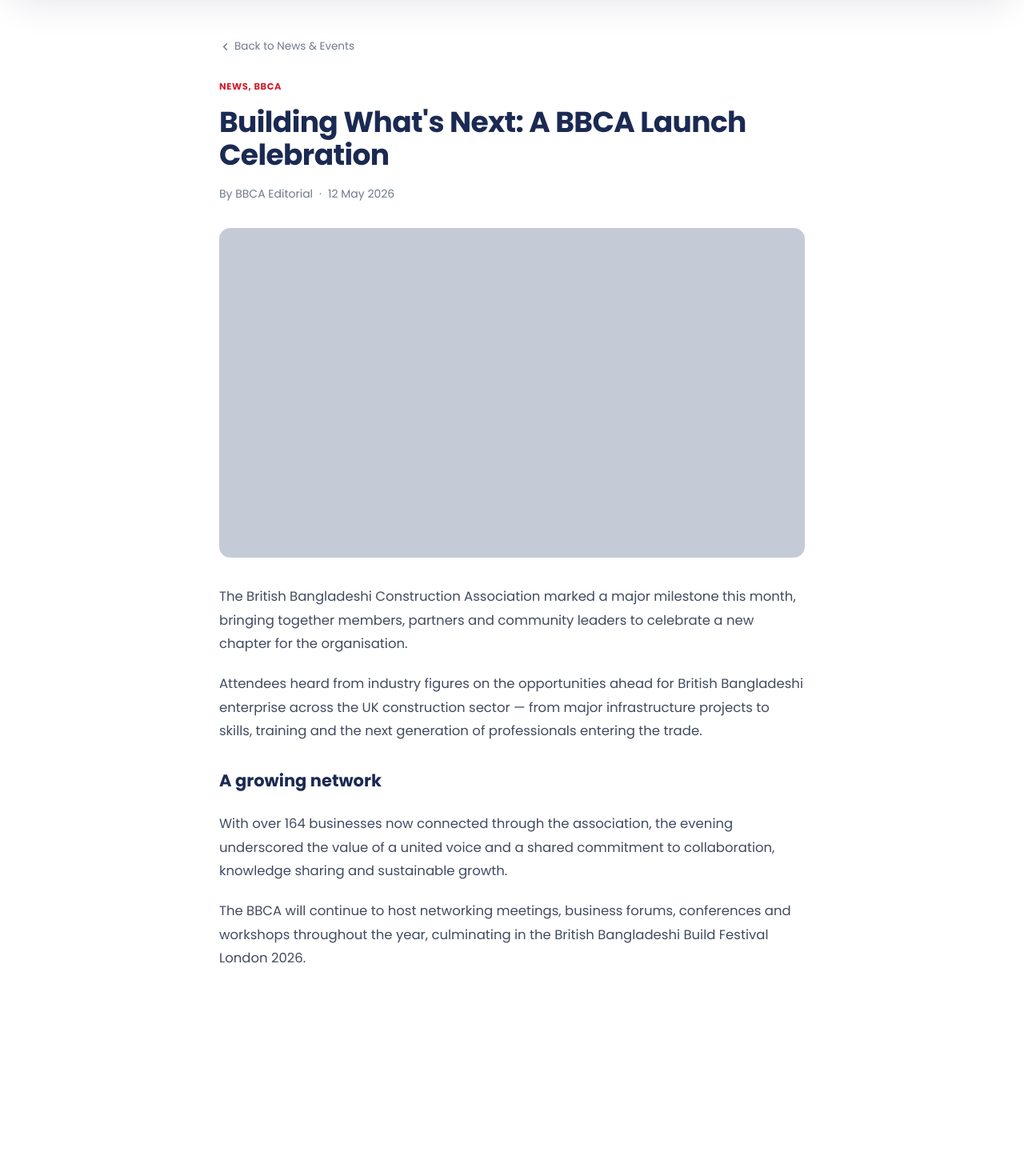
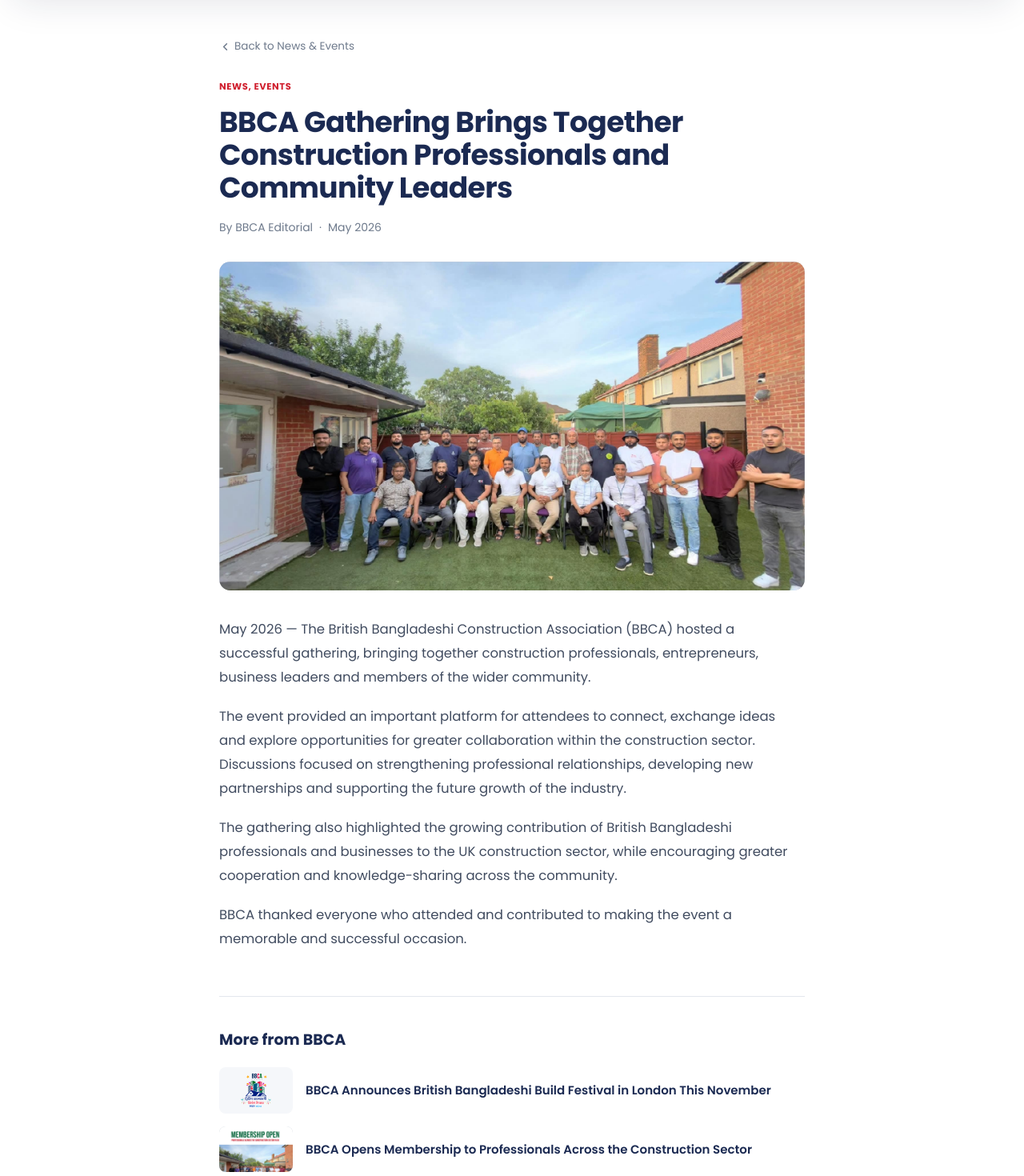
Before and after one commit to CDCHousing/bbca, a Next.js app: page /news/bbca-gathering-construction-professionals in a window 1280 px wide. Shown: the part 120-1590 px from the top of the page at 80% size. Built offline with nearby package versions, Linux system fonts and the light colour scheme.

Commit message:
news added

```diff
--- a/src/app/(public)/news/[slug]/page.tsx
+++ b/src/app/(public)/news/[slug]/page.tsx
@@ -1,11 +1,47 @@
+import Image from "next/image";
 import Link from "next/link";
+import { notFound } from "next/navigation";
 import { ChevronLeft } from "lucide-react";
+import type { Metadata } from "next";
+import { ARTICLES, getArticle, isSvg } from "@/lib/news";
 
 export function generateStaticParams() {
-  return [{ slug: "bbca-launch" }];
+  return ARTICLES.map((article) => ({ slug: article.slug }));
 }
 
-export default function ArticlePage() {
+export async function generateMetadata({
+  params,
+}: {
+  params: Promise<{ slug: string }>;
+}): Promise<Metadata> {
+  const { slug } = await params;
+  const article = getArticle(slug);
+
+  if (!article) return { title: "Not Found | BBCA" };
+
+  return {
+    title: `${article.title} | BBCA`,
+    description: article.excerpt,
+    openGraph: {
+      title: article.title,
+      description: article.excerpt,
+      images: [article.image],
+    },
+  };
+}
+
+export default async function ArticlePage({
+  params,
+}: {
+  params: Promise<{ slug: string }>;
+}) {
+  const { slug } = await params;
+  const article = getArticle(slug);
+
+  if (!article) notFound();
+
+  const isContain = article.imageFit === "contain";
+
   return (
     <section className="bg-white py-14" style={{ paddingBottom: "80px" }}>
       <div className="max-w-[780px] mx-auto px-6">
@@ -24,10 +60,9 @@
           className="font-bold uppercase text-[#D0202F] mb-[14px]"
           style={{ fontSize: "11.5px", letterSpacing: "0.6px" }}
         >
-          NEWS, BBCA
+          {article.category}
         </p>
 
-        {/* H1 */}
         <h1
           className="font-bold text-[#1B2A52] mb-[18px]"
           style={{
@@ -36,60 +71,93 @@
             lineHeight: "1.15",
           }}
         >
-          Building What&#39;s Next: A BBCA Launch Celebration
+          {article.title}
         </h1>
 
         {/* Meta */}
-        <p
-          className="text-[#6E7A8C] mb-8"
-          style={{ fontSize: "14px" }}
-        >
+        <p className="text-[#6E7A8C] mb-8" style={{ fontSize: "14px" }}>
           By BBCA Editorial
-          <span className="mx-2 select-none" aria-hidden="true">·</span>
-          12 May 2026
+          <span className="mx-2 select-none" aria-hidden="true">
+            ·
+          </span>
+          {article.date}
         </p>
 
-        {/* Hero image placeholder */}
+        {/* Hero image */}
         <div
-          className="w-full rounded-[14px] bg-[#c4cbd6] mb-[34px]"
+          className={`relative w-full rounded-[14px] overflow-hidden mb-[34px] ${
+            isContain ? "bg-[#F5F7FA]" : "bg-[#c4cbd6]"
+          }`}
           style={{ aspectRatio: "16 / 9" }}
-        />
+        >
+          <Image
+            src={article.image}
+            alt={article.title}
+            fill
+            priority
+            unoptimized={isSvg(article.image)}
+            sizes="(max-width: 820px) 100vw, 780px"
+            className={isContain ? "object-contain p-8" : "object-cover"}
+          />
+        </div>
 
         {/* Article body */}
         <div
           className="flex flex-col text-[#414C60]"
           style={{ fontSize: "16.5px", lineHeight: "1.8", gap: "20px" }}
         >
-          <p>
-            The British Bangladeshi Construction Association marked a major milestone this month,
-            bringing together members, partners and community leaders to celebrate a new chapter
-            for the organisation.
-          </p>
+          {article.body.map((paragraph) => (
+            <p key={paragraph.slice(0, 40)}>{paragraph}</p>
+          ))}
+        </div>
 
-          <p>
-            Attendees heard from industry figures on the opportunities ahead for British Bangladeshi
-            enterprise across the UK construction sector — from major infrastructure projects to
-            skills, training and the next generation of professionals entering the trade.
-          </p>
-
-          <h3
-            className="font-bold text-[#1B2A52] mt-2"
-            style={{ fontSize: "21px" }}
+        {/* Next articles */}
+        <div className="mt-14 pt-10 border-t border-[#E3E7ED]">
+          <h2
+            className="font-bold text-[#1B2A52] mb-5"
+            style={{ fontSize: "19px" }}
           >
-            A growing network
-          </h3>
-
-          <p>
-            With over 164 businesses now connected through the association, the evening underscored
-            the value of a united voice and a shared commitment to collaboration, knowledge sharing
-            and sustainable growth.
-          </p>
-
-          <p>
-            The BBCA will continue to host networking meetings, business forums, conferences and
-            workshops throughout the year, culminating in the British Bangladeshi Build Festival
-            London 2026.
-          </p>
+            More from BBCA
+          </h2>
+          <div className="flex flex-col gap-4">
+            {ARTICLES.filter((other) => other.slug !== article.slug).map(
+              (other) => (
+                <Link
+                  key={other.slug}
+                  href={`/news/${other.slug}`}
+                  className="group flex items-center gap-4"
+                >
+                  <div
+                    className={`relative w-[92px] shrink-0 rounded-lg overflow-hidden ${
+                      other.imageFit === "contain"
+                        ? "bg-[#F5F7FA]"
+                        : "bg-[#c4cbd6]"
+                    }`}
+                    style={{ aspectRatio: "16 / 10" }}
+                  >
+                    <Image
+                      src={other.image}
+                      alt={other.title}
+                      fill
+                      unoptimized={isSvg(other.image)}
+                      sizes="92px"
+                      className={
+                        other.imageFit === "contain"
+                          ? "object-contain p-2"
+                          : "object-cover"
+                      }
+                    />
+                  </div>
+                  <span
+                    className="font-semibold text-[#1B2A52] group-hover:text-[#D0202F] transition-colors"
+                    style={{ fontSize: "15px", lineHeight: "1.4" }}
+                  >
+                    {other.title}
+                  </span>
+                </Link>
+              )
+            )}
+          </div>
         </div>
       </div>
     </section>
--- a/src/app/(public)/news/page.tsx
+++ b/src/app/(public)/news/page.tsx
@@ -1,45 +1,14 @@
+import Image from "next/image";
 import Link from "next/link";
 import { ChevronRight } from "lucide-react";
 import PageHero from "@/components/PageHero";
+import { ARTICLES, isSvg, type Article } from "@/lib/news";
 
-interface Article {
-  slug: string;
-  category: string;
-  title: string;
-}
-
-const ARTICLES: Article[] = [
-  {
-    slug: "bbca-launch",
-    category: "NEWS, BBCA",
-    title: "Building What's Next: A BBCA Launch Celebration in London",
-  },
-  {
-    slug: "presidents-update",
-    category: "NEWS, INTERVIEW",
-    title: "President's update: We're building momentum across the sector",
-  },
-  {
-    slug: "skills-training-partnership",
-    category: "NEWS, PRESS RELEASE",
-    title: "Skills & training partnership announced for 2026 cohort",
-  },
-  {
-    slug: "business-forum-spring",
-    category: "NEWS, EVENTS",
-    title: "BBCA Business Forum brings members together this spring",
-  },
-  {
-    slug: "celebrating-achievement",
-    category: "NEWS, COMMUNITY",
-    title: "Celebrating British Bangladeshi achievement in construction",
-  },
-  {
-    slug: "build-festival-2026",
-    category: "NEWS, PRESS RELEASE",
-    title: "British Bangladeshi Build Festival London 2026 confirmed",
-  },
-];
+export const metadata = {
+  title: "News & Insights | BBCA",
+  description:
+    "News, events and press releases from the British Bangladeshi Construction Association.",
+};
 
 export default function NewsPage() {
   return (
@@ -60,16 +29,32 @@
 }
 
 function ArticleCard({ article }: { article: Article }) {
+  const isContain = article.imageFit === "contain";
+
   return (
     <Link
       href={`/news/${article.slug}`}
       className="group flex flex-col rounded-[14px] border border-[#E3E7ED] overflow-hidden transition-all duration-200 hover:shadow-lg hover:border-transparent"
     >
-      {/* Image placeholder — 16:10 aspect */}
       <div
-        className="w-full bg-[#c4cbd6] shrink-0"
+        className={`relative w-full shrink-0 overflow-hidden ${
+          isContain ? "bg-[#F5F7FA]" : "bg-[#c4cbd6]"
+        }`}
         style={{ aspectRatio: "16 / 10" }}
-      />
+      >
+        <Image
+          src={article.image}
+          alt={article.title}
+          fill
+          unoptimized={isSvg(article.image)}
+          sizes="(max-width: 768px) 100vw, (max-width: 1024px) 50vw, 360px"
+          className={
+            isContain
+              ? "object-contain p-5"
+              : "object-cover transition-transform duration-500 group-hover:scale-105"
+          }
+        />
+      </div>
 
       {/* Body */}
       <div style={{ padding: "20px 20px 24px" }}>
@@ -81,11 +66,18 @@
         </p>
 
         <h2
-          className="font-bold text-[#1B2A52] mb-[14px]"
+          className="font-bold text-[#1B2A52] mb-[10px]"
           style={{ fontSize: "16.5px", lineHeight: "1.35" }}
         >
           {article.title}
         </h2>
+
+        <p
+          className="text-[#6E7A8C] mb-[14px]"
+          style={{ fontSize: "13.5px", lineHeight: "1.6" }}
+        >
+          {article.excerpt}
+        </p>
 
         <span
           className="inline-flex items-center gap-1 font-semibold text-[#D0202F] transition-gap duration-150"
--- a/src/app/(public)/page.tsx
+++ b/src/app/(public)/page.tsx
@@ -4,6 +4,7 @@
 import AnimatedButton from "@/components/AnimatedButton";
 import HomeAnimations from "@/components/HomeAnimations";
 import CarouselSection from "@/components/CarouselSection";
+import { ARTICLES, isSvg } from "@/lib/news";
 
 const STATS = [
   { num: "164+", val: 164, suffix: "+", label: "Businesses Connected", color: "#0A7D3E" },
@@ -28,11 +29,6 @@
   },
 ];
 
-const NEWS_PREVIEW = [
-  { title: "BBCA Meetup — May 2026" },
-  { title: "BBCA Business Forum — May 2026" },
-  { title: "BBCA Members Networking Evening" },
-];
 
 
 export default function HomePage() {
@@ -182,11 +178,28 @@
           <h2 className="gsap-fade-up text-[30px] font-bold text-[#1B2A52] tracking-tight text-center mb-11">
             News &amp; Events
           </h2>
-          <div className="gsap-stagger grid grid-cols-3 gap-6 mb-5">
-            {NEWS_PREVIEW.map((n) => (
-              <Link key={n.title} href="/news" className="block group">
-                <div className="aspect-[16/10] rounded-xl overflow-hidden bg-[#c4cbd6] mb-3.5" />
-                <div className="text-[15px] font-semibold text-[#1B2A52] group-hover:text-[#D0202F] transition-colors">
+          <div className="gsap-stagger grid grid-cols-1 sm:grid-cols-2 lg:grid-cols-3 gap-6 mb-5">
+            {ARTICLES.map((n) => (
+              <Link key={n.slug} href={`/news/${n.slug}`} className="block group">
+                <div
+                  className={`relative aspect-[16/10] rounded-xl overflow-hidden mb-3.5 ${
+                    n.imageFit === "contain" ? "bg-white" : "bg-[#c4cbd6]"
+                  }`}
+                >
+                  <Image
+                    src={n.image}
+                    alt={n.title}
+                    fill
+                    unoptimized={isSvg(n.image)}
+                    sizes="(max-width: 640px) 100vw, (max-width: 1024px) 50vw, 360px"
+                    className={
+                      n.imageFit === "contain"
+                        ? "object-contain p-4"
+                        : "object-cover transition-transform duration-500 group-hover:scale-105"
+                    }
+                  />
+                </div>
+                <div className="text-[15px] font-semibold text-[#1B2A52] group-hover:text-[#D0202F] transition-colors leading-snug">
                   {n.title}
                 </div>
               </Link>
--- /dev/null
+++ b/src/lib/news.ts
@@ -0,0 +1,89 @@
+/**
+ * Hardcoded News & Events content.
+ *
+ * The `News` table and `/admin/news` CRUD already exist, but the launch content
+ * is authored here so the site can go live before the admin panel is populated.
+ * Swap these reads for `prisma.news.findMany()` once real articles are entered.
+ */
+export interface Article {
+  slug: string;
+  category: string;
+  title: string;
+  /** Display string only — these are month-level dates, not full timestamps. */
+  date: string;
+  image: string;
+  /** The Build Festival asset is a portrait logo, so it must letterbox, not crop. */
+  imageFit: "cover" | "contain";
+  excerpt: string;
+  body: string[];
+}
+
+export const ARTICLES: Article[] = [
+  {
+    slug: "bbca-gathering-construction-professionals",
+    category: "NEWS, EVENTS",
+    title:
+      "BBCA Gathering Brings Together Construction Professionals and Community Leaders",
+    date: "May 2026",
+    image: "/pic.png",
+    imageFit: "cover",
+    excerpt:
+      "BBCA hosted a successful gathering, bringing together construction professionals, entrepreneurs, business leaders and members of the wider community.",
+    body: [
+      "May 2026 — The British Bangladeshi Construction Association (BBCA) hosted a successful gathering, bringing together construction professionals, entrepreneurs, business leaders and members of the wider community.",
+      "The event provided an important platform for attendees to connect, exchange ideas and explore opportunities for greater collaboration within the construction sector. Discussions focused on strengthening professional relationships, developing new partnerships and supporting the future growth of the industry.",
+      "The gathering also highlighted the growing contribution of British Bangladeshi professionals and businesses to the UK construction sector, while encouraging greater cooperation and knowledge-sharing across the community.",
+      "BBCA thanked everyone who attended and contributed to making the event a memorable and successful occasion.",
+    ],
+  },
+  {
+    slug: "build-festival-london-2026",
+    category: "NEWS, PRESS RELEASE",
+    title:
+      "BBCA Announces British Bangladeshi Build Festival in London This November",
+    date: "August 2026",
+    image: "/build-festival-logo.svg",
+    imageFit: "contain",
+    excerpt:
+      "The British Bangladeshi Build Festival London 2026 will bring the construction sector together this November for a celebration of industry, innovation and opportunity.",
+    body: [
+      "London, August 2026 — The British Bangladeshi Construction Association (BBCA) has announced that it will host the British Bangladeshi Build Festival London 2026 this November.",
+      "The festival is set to bring together construction professionals, business owners, developers, contractors, architects, engineers, suppliers, investors and community leaders for a major celebration of industry, innovation and opportunity.",
+      "Organised by BBCA, the event will provide a platform for professionals and businesses across the UK construction sector to connect, exchange ideas and explore new opportunities for collaboration and growth.",
+      "The festival will feature networking opportunities, exhibitions, expert discussions, business showcases and career opportunities, while also recognising the achievements and contributions of British Bangladeshi professionals and businesses within the UK construction industry.",
+      "BBCA said the festival aims to strengthen industry connections, promote innovation and create greater opportunities for the next generation of professionals and entrepreneurs.",
+      "Further details about the programme, speakers, exhibitors and venue are expected to be announced ahead of the event.",
+    ],
+  },
+  {
+    slug: "membership-open-construction-sector",
+    category: "NEWS, MEMBERSHIP",
+    title:
+      "BBCA Opens Membership to Professionals Across the Construction Sector",
+    date: "August 2026",
+    image: "/membership-open.jpg",
+    imageFit: "cover",
+    excerpt:
+      "Architects, plumbers, builders, electricians, engineers, contractors, developers and suppliers are invited to join BBCA's growing professional network.",
+    body: [
+      "London, August 2026 — The British Bangladeshi Construction Association (BBCA) is inviting professionals from across the construction industry to become members of the organisation.",
+      "Architects, plumbers, builders, electricians, engineers, contractors, developers, suppliers and others working within the construction sector are encouraged to join BBCA and become part of its growing professional network.",
+      "BBCA membership is designed to bring together people from different areas of the industry, creating opportunities for networking, collaboration, business development, professional support and greater engagement within the wider construction community.",
+      "Anyone working in the construction sector who is interested in becoming a BBCA member can apply by completing and submitting the membership form available on the BBCA website.",
+      "The association continues to expand its network with the aim of connecting professionals, supporting businesses and strengthening the voice of the British Bangladeshi community within the UK construction industry.",
+    ],
+  },
+];
+
+export function getArticle(slug: string): Article | undefined {
+  return ARTICLES.find((article) => article.slug === slug);
+}
+
+/**
+ * next/image returns 400 for SVG sources unless `dangerouslyAllowSVG` is on,
+ * which we deliberately leave off because the admin panel accepts uploads.
+ * SVG articles must pass `unoptimized` instead.
+ */
+export function isSvg(src: string): boolean {
+  return src.toLowerCase().endsWith(".svg");
+}
```
Also changed, not shown: public/membership-open.jpg (added), 1 other file (tests, documents, lock files or other folders).
